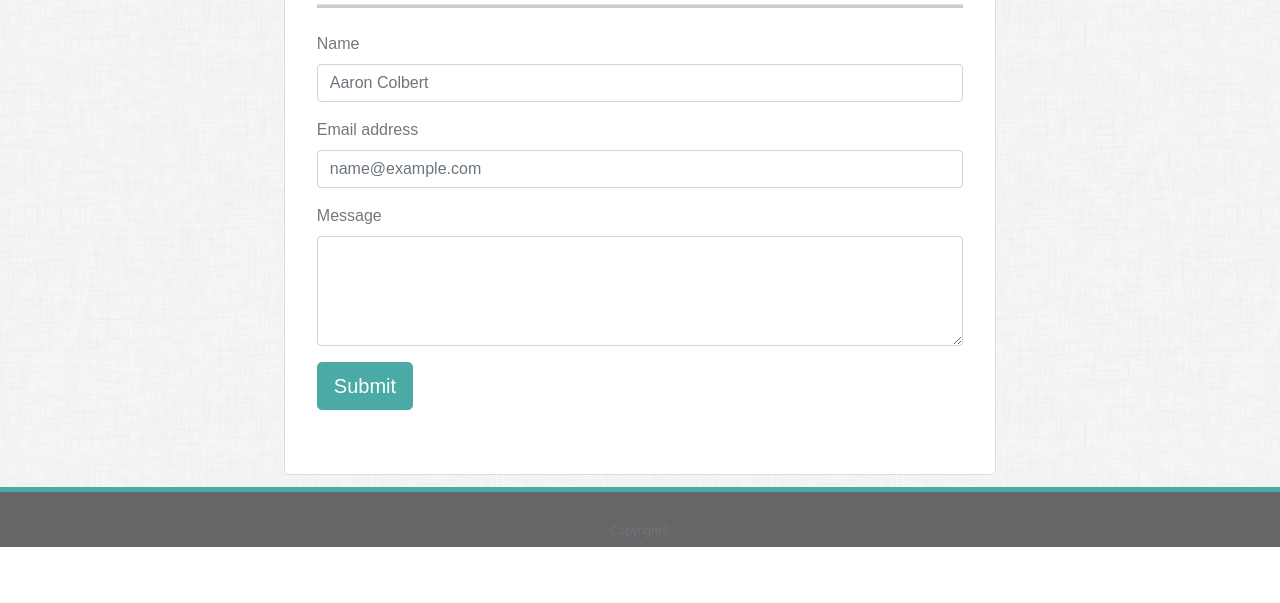
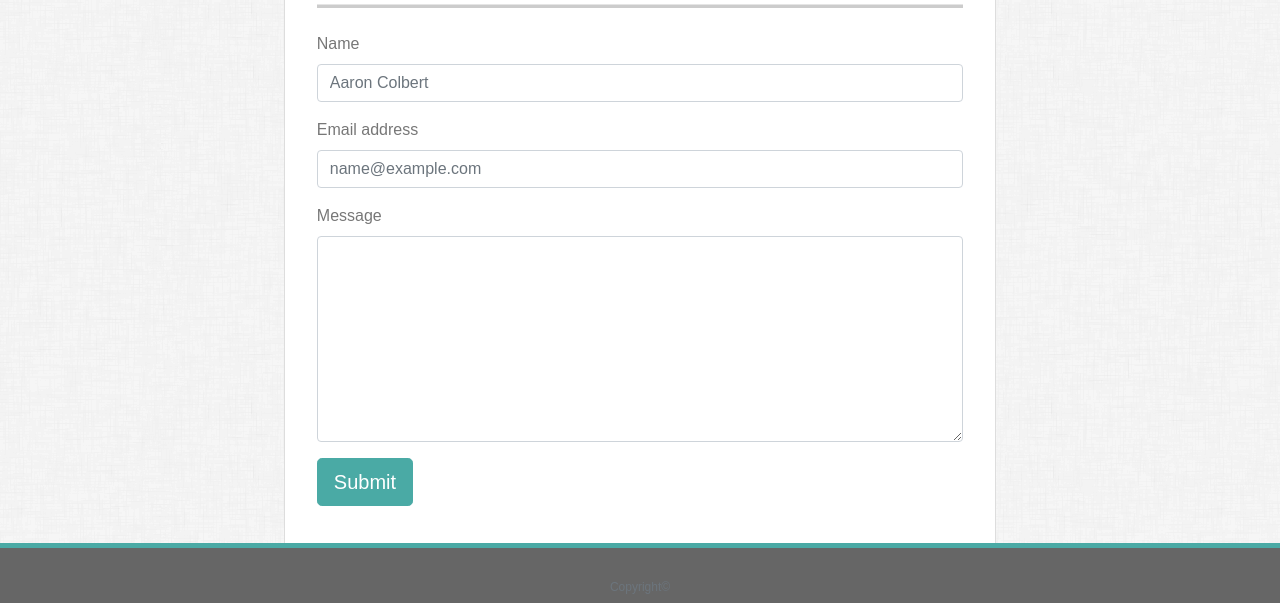
Before and after one commit to AJColbert/bootstrap-portfolio, a plain HTML site: page contact.html in a window 1280 px wide. Shown: the part 253-856 px from the top of the page. Before the commit the page ends 800 px from the top, so only its background shows below. Drawn offline with nearby package versions, Linux system fonts and the light colour scheme.

Commit message:
text area colums to 8

```diff
--- a/contact.html
+++ b/contact.html
@@ -60,7 +60,7 @@
                         <div class="form-row">
                             <div class="form-group col-lg-12">
                                 <label for="message">Message</label>
-                                <textarea class="form-control" id="message" rows="4"></textarea>
+                                <textarea class="form-control" id="message" rows="8"></textarea>
                             </div>
                         </div>
                         <button class="btn btn-primary btn-lg btncustom" type="submit">Submit</button>
```
